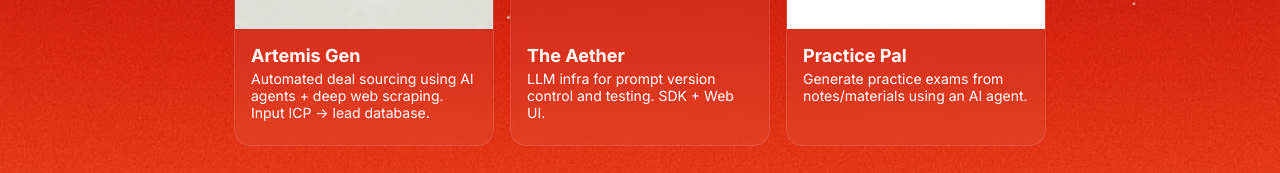
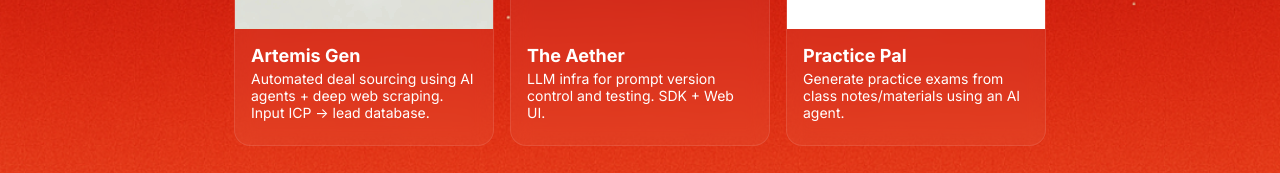
Before and after one commit to AmaadMartin/portfolio, a React (Create React App) app in the folder react-portfolio/: page / in a window 1280 px wide. Shown: the part 1032-1205 px from the top of the page. Built offline with nearby package versions, Linux system fonts and the light colour scheme.

Commit message:
fixed practicepal description

```diff
--- a/react-portfolio/src/components/Projects.tsx
+++ b/react-portfolio/src/components/Projects.tsx
@@ -6,7 +6,7 @@ import { FaExternalLinkAlt } from 'react-icons/fa';
 const projects = [
   { id: 'artemis', title: 'Artemis Gen', desc: 'Automated deal sourcing using AI agents + deep web scraping. Input ICP → lead database.', url: 'https://artemis-gen.com', img: '/images/projects/Artemis.jpg' },
   { id: 'aether', title: 'The Aether', desc: 'LLM infra for prompt version control and testing. SDK + Web UI.', url: 'https://www.the-aether.com/', img: '/images/projects/aether.png' },
-  { id: 'practice-pal', title: 'Practice Pal', desc: 'Generate practice exams from notes/materials using an AI agent.', url: 'https://www.practice-pal.com', img: '/images/projects/PracticePal.png' },
+  { id: 'practice-pal', title: 'Practice Pal', desc: 'Generate practice exams from class notes/materials using an AI agent.', url: 'https://www.practice-pal.com', img: '/images/projects/PracticePal.png' },
 ];
 
 const Projects: React.FC = () => {
```
